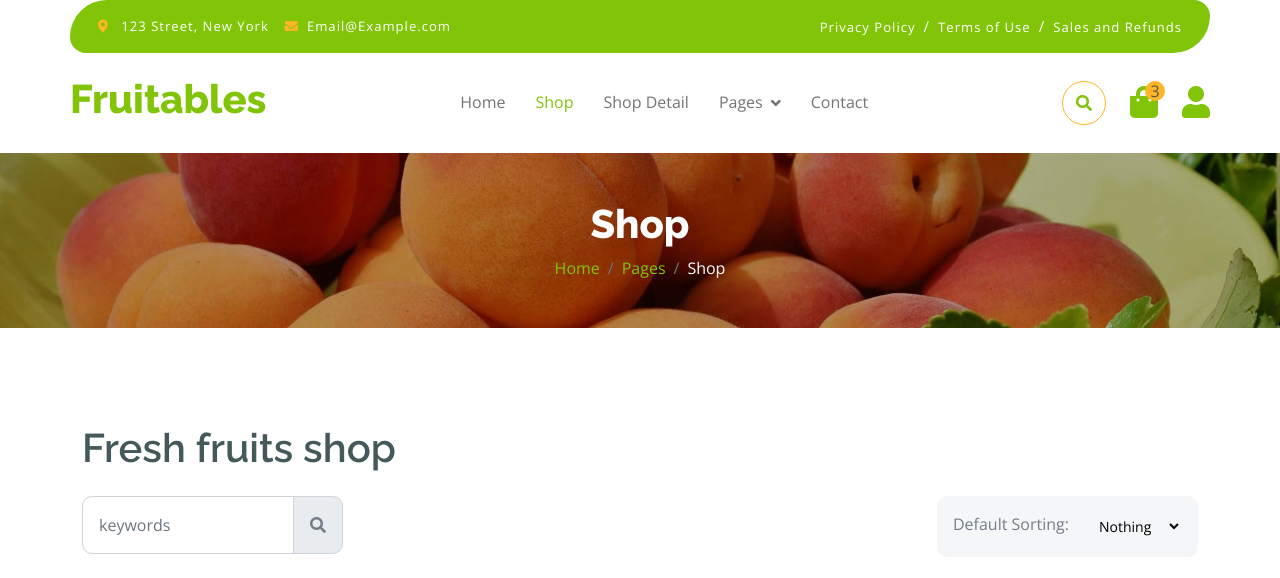
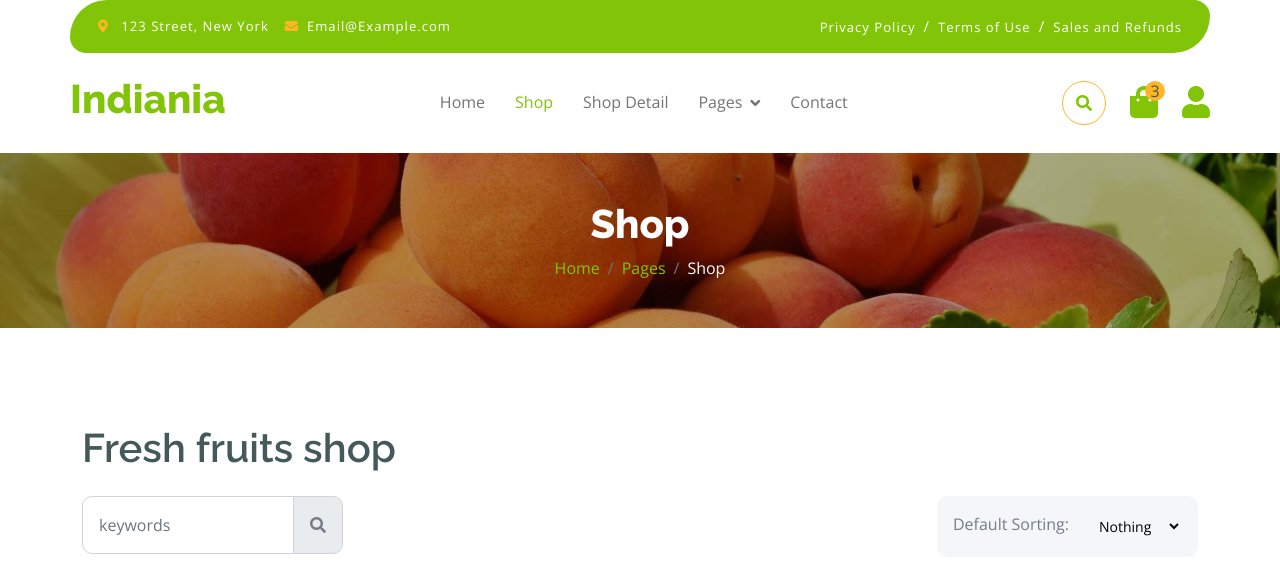
Before and after one commit to akshaymehtre2003/indiana, a plain HTML site: page shop.html in a window 1280 px wide. Shown: the top 578 px of the page. Drawn offline with nearby package versions, Linux system fonts and the light colour scheme.

Commit message:
Update shop.html

```diff
--- a/shop.html
+++ b/shop.html
@@ -3,7 +3,7 @@
 
     <head>
         <meta charset="utf-8">
-        <title>Fruitables - Vegetable Website Template</title>
+        <title>Indiania</title>
         <meta content="width=device-width, initial-scale=1.0" name="viewport">
         <meta content="" name="keywords">
         <meta content="" name="description">
@@ -55,7 +55,7 @@
             </div>
             <div class="container px-0">
                 <nav class="navbar navbar-light bg-white navbar-expand-xl">
-                    <a href="index.html" class="navbar-brand"><h1 class="text-primary display-6">Fruitables</h1></a>
+                    <a href="index.html" class="navbar-brand"><h1 class="text-primary display-6">Indiania</h1></a>
                     <button class="navbar-toggler py-2 px-3" type="button" data-bs-toggle="collapse" data-bs-target="#navbarCollapse">
                         <span class="fa fa-bars text-primary"></span>
                     </button>
```
